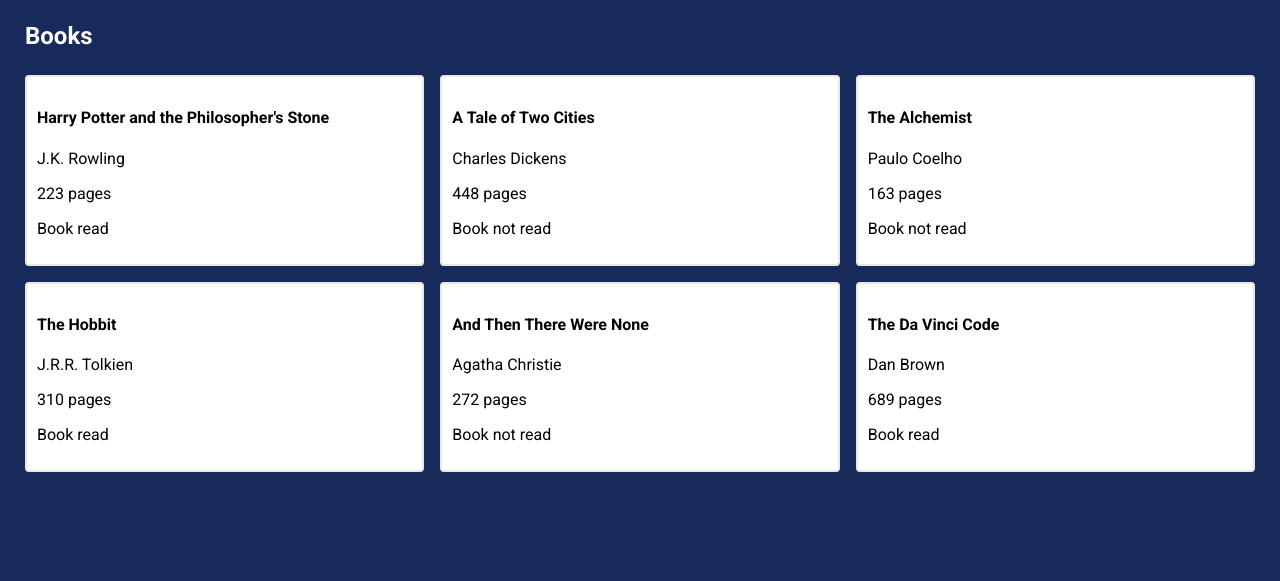
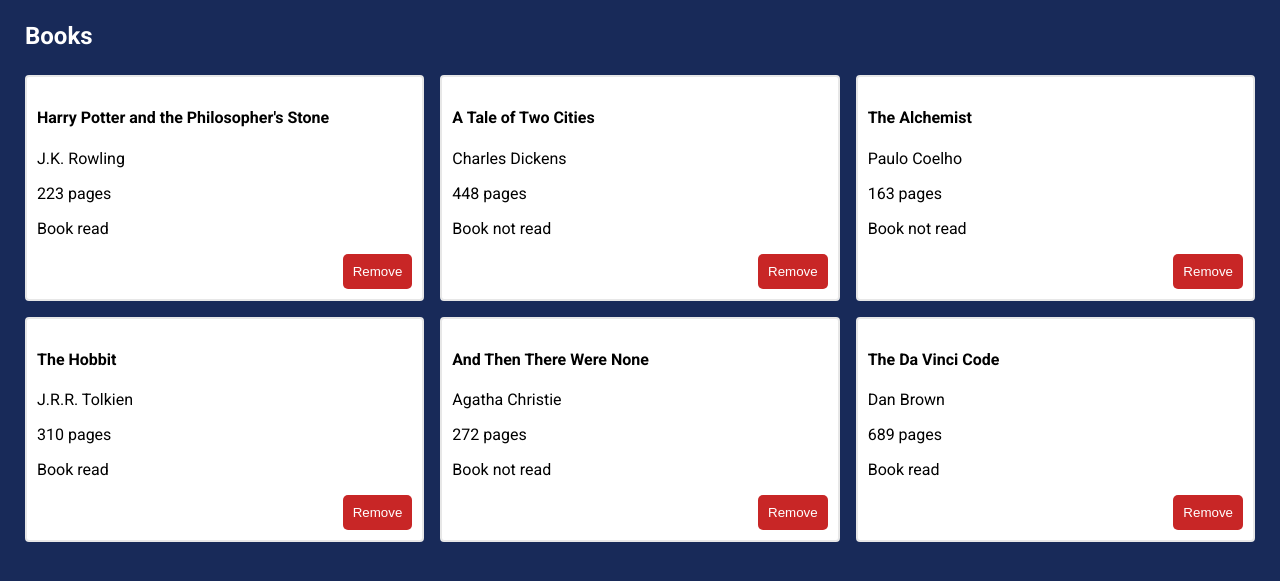
Before and after one commit to JAlblas/odin-library, a plain HTML site: page index.html in a window 1280 px wide. Shown: the part 75-656 px from the top of the page. Drawn offline with Linux system fonts and the light colour scheme.

Commit message:
Books can now be removed

```diff
--- a/css/style.css
+++ b/css/style.css
@@ -62,6 +62,19 @@
     border-radius: 4px;
 }
 
+.button-div {
+    display: flex;
+    justify-content: right;
+}
+
+.remove {
+    background-color: rgb(200, 38, 38);
+    color: #FFF;
+    border: none;
+    padding: 10px;
+    border-radius: 5px;
+}
+
 dialog {
     width: 30vw;
 }
--- a/js/script.js
+++ b/js/script.js
@@ -18,15 +18,37 @@
     new Book("The Da Vinci Code", "Dan Brown", 689, true)
 ];
 
+
+const dialog = document.querySelector('dialog');
+const createBook = document.querySelector('#createBook');
+const removeModal = document.querySelector('#removeModal');
+
+const form = document.querySelector('form');
+const titleInput = form.querySelector('#titleInput');
+const authorInput = form.querySelector('#authorInput');
+const pagesInput = form.querySelector('#pagesInput');
+const readInput = form.querySelector('#readInput');
+
 function addBookToLibrary(title, author, pages, read) {
     const book = new Book(title, author, pages, read);
     myLibrary.push(book);
 }
 
+function removeBook(event) {
+    const index = event.target.getAttribute('book-index');
+    myLibrary.splice(index, 1);
+    loadContent();
+}
+
+function updateBookRead() {
+    console.log("Update read status");
+}
+
 function loadContent() {
     const booksDiv = document.querySelector('.books');
     booksDiv.innerHTML = "";
-    myLibrary.forEach(book => {
+    myLibrary.forEach((book, index) => {
+
         const bookDiv = document.createElement('div');
         bookDiv.classList.add('book');
         const bookTitle = document.createElement('h4');
@@ -49,20 +71,21 @@
         bookRead.innerText = book.read ? "Book read" : "Book not read";
         bookDiv.appendChild(bookRead);
 
+        const buttonDiv = document.createElement('div');
+        buttonDiv.classList.add('button-div');
+        const removeButton = document.createElement('button');
+        removeButton.classList.add('remove');
+        removeButton.setAttribute('book-index', index);
+        removeButton.innerText = "Remove";
+        removeButton.addEventListener("click", removeBook);
+
+        buttonDiv.appendChild(removeButton);
+        bookDiv.appendChild(buttonDiv);
+
         booksDiv.append(bookDiv);
     });
 
 }
-
-const dialog = document.querySelector('dialog');
-const createBook = document.querySelector('#createBook');
-const removeModal = document.querySelector('#removeModal');
-
-const form = document.querySelector('form');
-const titleInput = form.querySelector('#titleInput');
-const authorInput = form.querySelector('#authorInput');
-const pagesInput = form.querySelector('#pagesInput');
-const readInput = form.querySelector('#readInput');
 
 removeModal.addEventListener("click", (e) => {
     e.preventDefault();
@@ -70,7 +93,7 @@
 
 })
 
-createBook.addEventListener("click", (e) => {
+form.addEventListener("submit", (e) => {
     e.preventDefault();
     const title = titleInput.value;
     const author = authorInput.value;
```
